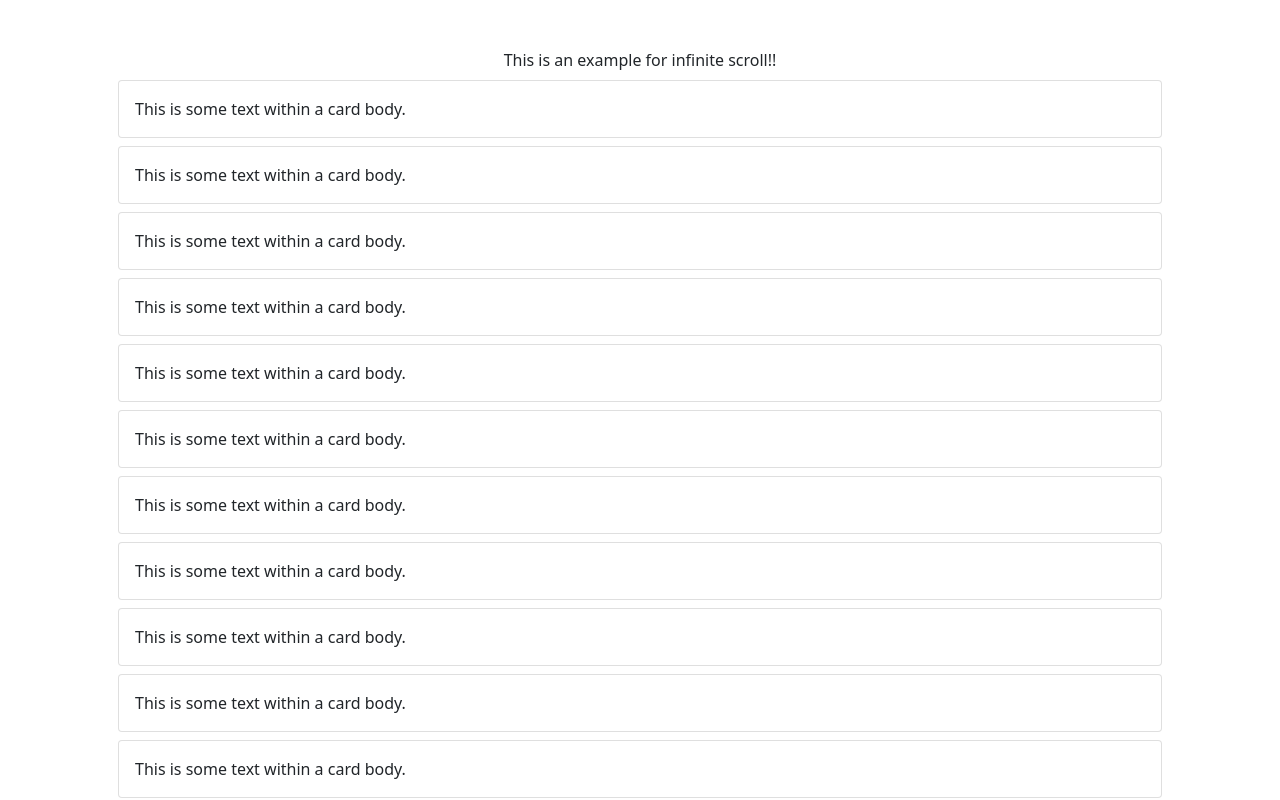
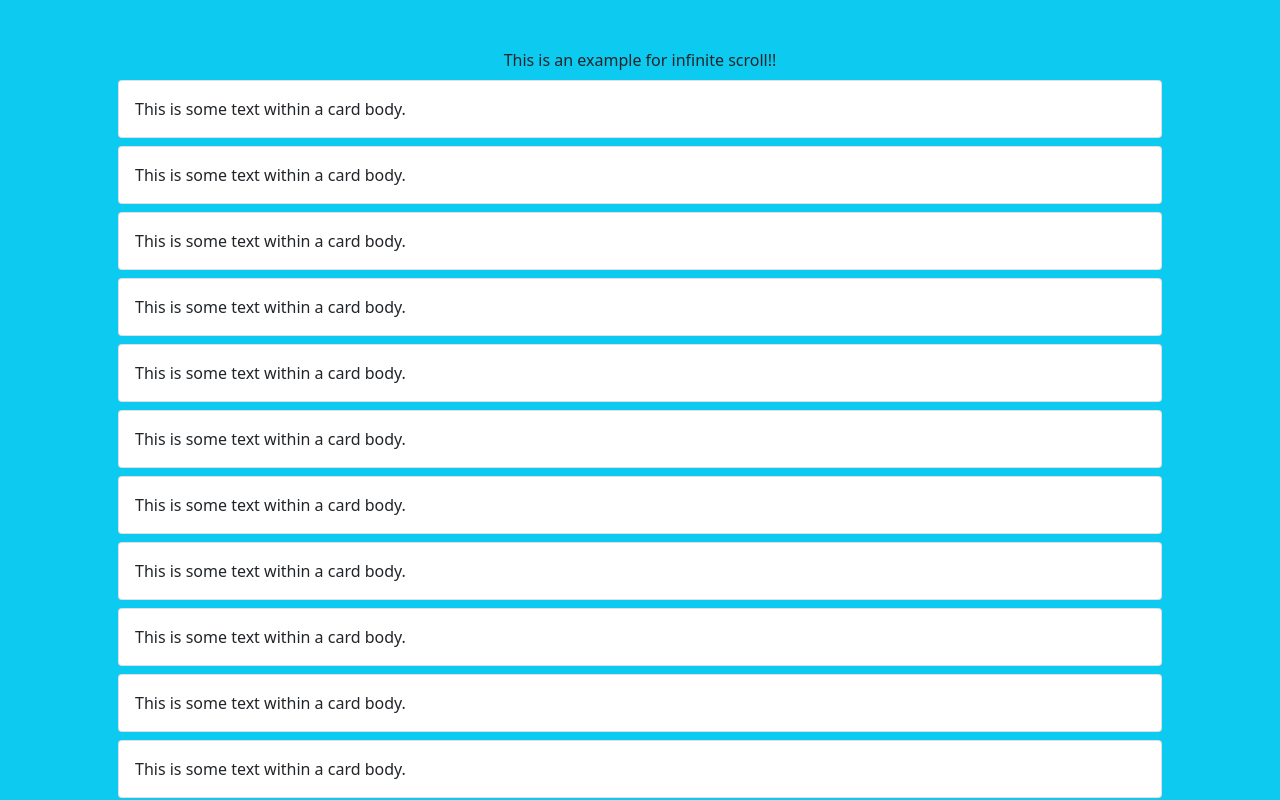
Before and after one commit to Veiganllaashwini/infiniteScroll, a plain HTML site: page index.html in a window 1280 px wide. Shown: the top 800 px of the page. Drawn offline with nearby package versions, Linux system fonts and the light colour scheme.

Commit message:
added background color for the page and added a comment in the css file

```diff
--- a/index.html
+++ b/index.html
@@ -11,7 +11,7 @@
     <title>Hello, world!</title>
   </head>
   <body>
-    <main class="vh-100">
+    <main class="vh-100 bg-info">
         <div class="container p-5" id="container">
             <div class="text-center">This is an example for infinite scroll!!</div>
         </div>
--- a/styles.css
+++ b/styles.css
@@ -0,0 +1 @@
+/* this is a css stylesheet */
```
